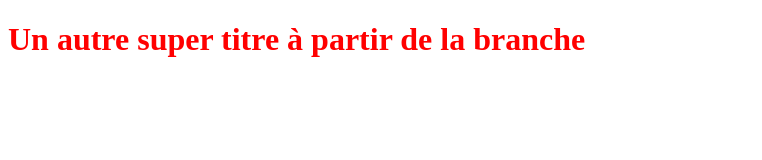
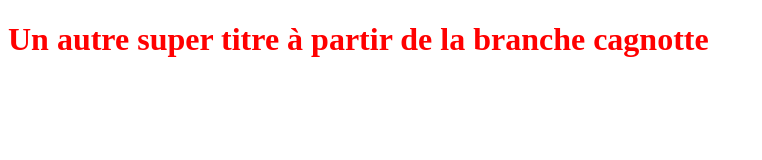
Before and after one commit to clc1968/OpenclassroomsProject, a plain HTML site: page index.html in a window 1280 px wide. Shown: the whole page, without its empty margins (0-762 px from the left). Drawn offline with Linux system fonts and the light colour scheme.

Commit message:
commit sur la branche

```diff
--- a/index.html
+++ b/index.html
@@ -5,6 +5,6 @@
     <link rel="stylesheet" type="text/css" href="styles.css">
 </head>
 <body>
-    <h1>Un autre super titre à partir de la branche</h1>
+    <h1>Un autre super titre à partir de la branche cagnotte</h1>
 </body>
 </html>
```
